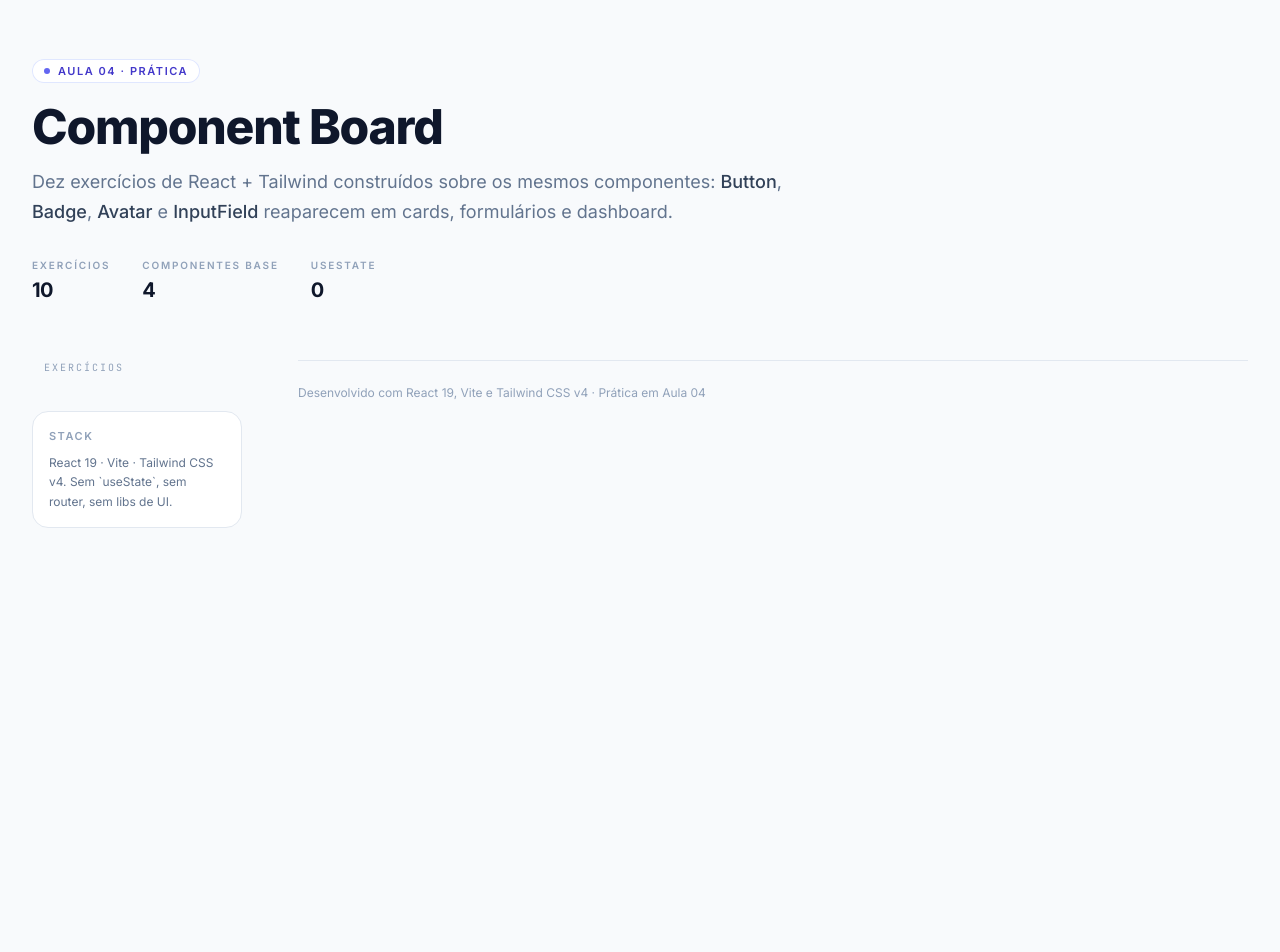
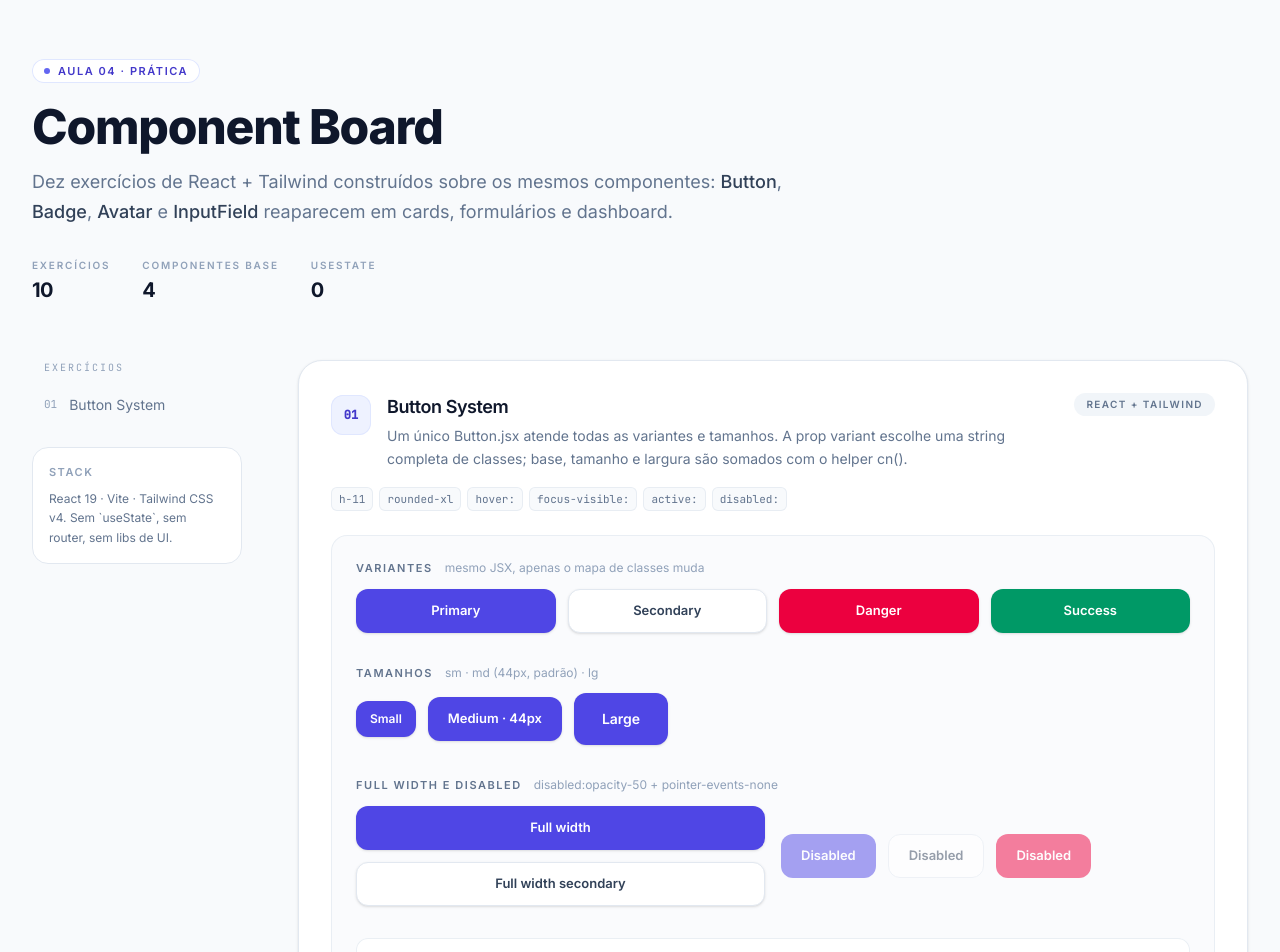
Before and after one commit to LiseHFliess/pratica-aula-04-tailwind-react, a React (Vite) app: page / in a window 1280 px wide. Shown: the top 952 px of the page. Before the commit the page ends 800 px from the top, so only its background shows below. Built offline with nearby package versions, Linux system fonts and the light colour scheme.

Commit message:
feat: exercise 01 - button system
- Button unico com variantes primary/secondary/danger/success
- tamanhos sm/md/lg e opcao fullWidth
- estados hover/focus-visible/active/disabled mapeados

```diff
--- a/src/board/BoardApp.jsx
+++ b/src/board/BoardApp.jsx
@@ -1,10 +1,13 @@
 import Sidebar from './ui/Sidebar.jsx';
+import Exercise01ButtonSystem from './sections/Exercise01ButtonSystem.jsx';
 
 /**
  * Cada item registra um exercício na página única do board.
  * `Component` já traz a própria casca (ExerciseSection) com número e título.
  */
-const exercises = [];
+const exercises = [
+  { id: 'ex01', number: '01', label: 'Button System', Component: Exercise01ButtonSystem },
+];
 
 function Hero() {
   return (
--- /dev/null
+++ b/src/board/sections/Exercise01ButtonSystem.jsx
@@ -0,0 +1,67 @@
+import Button from '../ui/Button.jsx';
+import DemoRow from '../ui/DemoRow.jsx';
+import ExerciseSection from '../ui/ExerciseSection.jsx';
+
+const variants = [
+  { value: 'primary', label: 'Primary' },
+  { value: 'secondary', label: 'Secondary' },
+  { value: 'danger', label: 'Danger' },
+  { value: 'success', label: 'Success' },
+];
+
+export default function Exercise01ButtonSystem() {
+  return (
+    <ExerciseSection
+      id="ex01"
+      number="01"
+      title="Button System"
+      description="Um único Button.jsx atende todas as variantes e tamanhos. A prop variant escolhe uma string completa de classes; base, tamanho e largura são somados com o helper cn()."
+      tags={['h-11', 'rounded-xl', 'hover:', 'focus-visible:', 'active:', 'disabled:']}
+    >
+      <div className="space-y-8">
+        <DemoRow label="Variantes" hint="mesmo JSX, apenas o mapa de classes muda">
+          <div className="grid gap-3 sm:grid-cols-2 xl:grid-cols-4">
+            {variants.map(({ value, label }) => (
+              <Button key={value} variant={value}>
+                {label}
+              </Button>
+            ))}
+          </div>
+        </DemoRow>
+
+        <DemoRow label="Tamanhos" hint="sm · md (44px, padrão) · lg">
+          <div className="flex flex-wrap items-center gap-3">
+            <Button size="sm">Small</Button>
+            <Button>Medium · 44px</Button>
+            <Button size="lg">Large</Button>
+          </div>
+        </DemoRow>
+
+        <DemoRow label="Full width e disabled" hint="disabled:opacity-50 + pointer-events-none">
+          <div className="grid gap-4 sm:grid-cols-2">
+            <div className="flex flex-col justify-center gap-3">
+              <Button fullWidth>Full width</Button>
+              <Button fullWidth variant="secondary">
+                Full width secondary
+              </Button>
+            </div>
+            <div className="flex flex-wrap content-center gap-3">
+              <Button disabled>Disabled</Button>
+              <Button disabled variant="secondary">
+                Disabled
+              </Button>
+              <Button disabled variant="danger">
+                Disabled
+              </Button>
+            </div>
+          </div>
+        </DemoRow>
+
+        <p className="rounded-xl bg-white p-3 text-xs leading-relaxed text-slate-500 ring-1 ring-slate-200/70 ring-inset">
+          Experimente: passe o mouse (hover), navegue com <kbd className="font-mono">Tab</kbd>{' '}
+          (focus-visible), pressione (active) e compare com os botões desabilitados.
+        </p>
+      </div>
+    </ExerciseSection>
+  );
+}
--- /dev/null
+++ b/src/board/ui/Button.jsx
@@ -0,0 +1,59 @@
+import { cn } from '../lib/cn.js';
+
+/**
+ * Classes que valem para todas as variantes e tamanhos.
+ *
+ * - `focus-visible:` só aparece na navegação por teclado (Tab), não no clique.
+ * - `disabled:pointer-events-none` impede que hover/active "vazem" no disabled.
+ * - `active:translate-y-px` dá o feedback de "afundar" ao pressionar.
+ */
+const base = cn(
+  'inline-flex items-center justify-center gap-2 rounded-xl font-semibold select-none',
+  'transition-colors duration-150',
+  'focus-visible:ring-2 focus-visible:ring-offset-2 focus-visible:outline-none',
+  'active:translate-y-px',
+  'disabled:pointer-events-none disabled:opacity-50 disabled:shadow-none',
+);
+
+/**
+ * Variantes mapeadas para strings COMPLETAS de classes.
+ * Nunca `bg-${color}-600`: o Tailwind lê o código como texto e não gera
+ * classes montadas em runtime.
+ */
+const variants = {
+  primary:
+    'bg-brand-600 text-white shadow-sm hover:bg-brand-500 focus-visible:ring-brand-500 active:bg-brand-700',
+  secondary:
+    'border border-slate-200 bg-white text-slate-700 shadow-sm hover:border-slate-300 hover:bg-slate-50 focus-visible:ring-slate-400 active:bg-slate-100',
+  danger:
+    'bg-rose-600 text-white shadow-sm hover:bg-rose-500 focus-visible:ring-rose-500 active:bg-rose-700',
+  success:
+    'bg-emerald-600 text-white shadow-sm hover:bg-emerald-500 focus-visible:ring-emerald-500 active:bg-emerald-700',
+};
+
+/** h-9 = 36px · h-11 = 44px (padrão do Figma) · h-[52px] = 52px */
+const sizes = {
+  sm: 'h-9 px-3.5 text-xs',
+  md: 'h-11 px-5 text-[13px]',
+  lg: 'h-[52px] px-7 text-sm',
+};
+
+export default function Button({
+  children,
+  variant = 'primary',
+  size = 'md',
+  fullWidth = false,
+  type = 'button',
+  className,
+  ...rest
+}) {
+  return (
+    <button
+      type={type}
+      className={cn(base, variants[variant], sizes[size], fullWidth && 'w-full', className)}
+      {...rest}
+    >
+      {children}
+    </button>
+  );
+}
```
